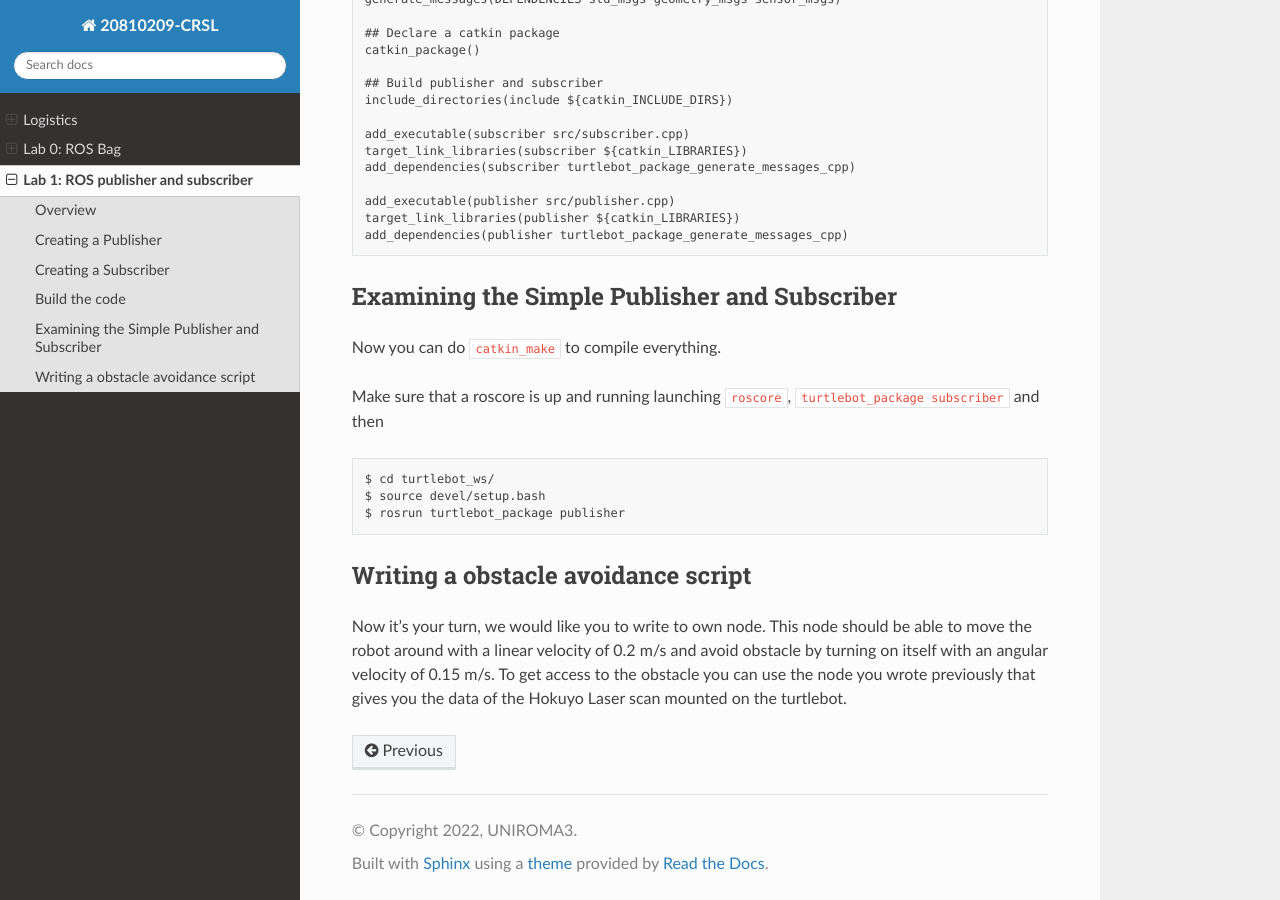
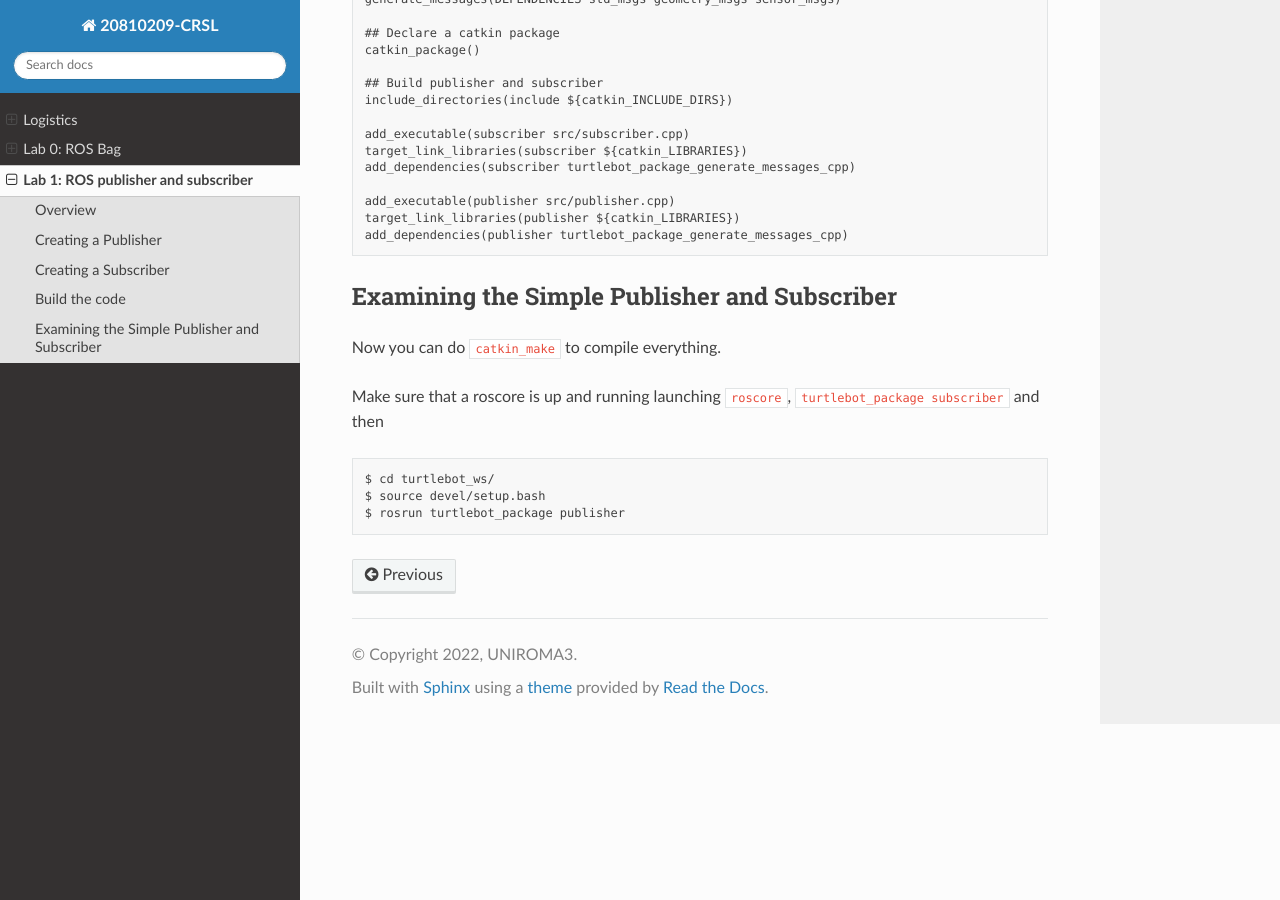
Before and after one commit to newline-lab/20810209, a Sphinx documentation site: the page built from docs/source/lab1.rst, in a window 1280 px wide and 900 px high, scrolled down 2167 px. Built offline with Sphinx 7.4.7 and the Read the Docs theme 2.0.0, drawn with Linux system fonts in a browser that asks for light colours.

Commit message:
Update lab1.rst

```diff
--- a/docs/source/lab1.rst
+++ b/docs/source/lab1.rst
@@ -135,8 +135,3 @@ Make sure that a roscore is up and running launching :code:`roscore`, :code:`tur
    $ cd turtlebot_ws/
    $ source devel/setup.bash
    $ rosrun turtlebot_package publisher
-
-Writing a obstacle avoidance script
-#####
-
-Now it's your turn, we would like you to write to own node. This node should be able to move the robot around with a linear velocity of 0.2 m/s and avoid obstacle by turning on itself with an angular velocity of 0.15 m/s. To get access to the obstacle you can use the node you wrote previously that gives you the data of the Hokuyo Laser scan mounted on the turtlebot.
```
